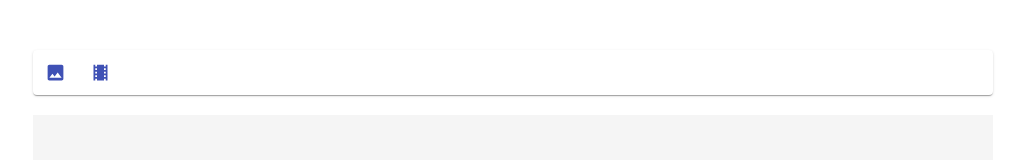
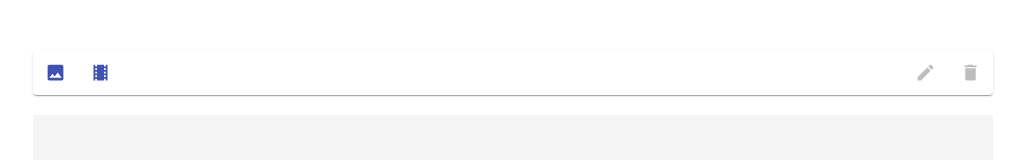
Before and after one commit to MuJungHo/web-signage, a React app: page / in a window 1280 px wide. Shown: the top 160 px of the page, without its empty margins (127-1152 px from the left). Built offline with nearby package versions, Linux system fonts and the light colour scheme.

Commit message:
Action Bar 新增編輯 & 刪除按鈕

```diff
--- a/package.json
+++ b/package.json
@@ -2,7 +2,7 @@
   "name": "web-signage",
   "version": "0.0.1",
   "private": true,
-  "homepage": "https://mujungho.github.io/web-signage",
+  "homepage": "./",
   "devDependencies": {
     "@svgr/cli": "^5.4.0",
     "enzyme": "^3.11.0",
--- a/src/Editor.js
+++ b/src/Editor.js
@@ -1,12 +1,23 @@
 import React from 'react'
-import Board from './components/editor/Board'
-import ActionBar from './components/editor/ActionBar'
+import Board from './components/Board'
+import ActionBar from './components/ActionBar'
 export default () => {
   const [layers, setLayers] = React.useState([])
+  const [activeLayer, setActiveLayer] = React.useState({})
   return (
     <div style={{ width: 960, margin: 'auto', marginTop: 50 }}>
-      <ActionBar layers={layers} setLayers={setLayers} />
-      <Board layers={layers} setLayers={setLayers} />
+      <ActionBar
+        layers={layers}
+        setLayers={setLayers}
+        activeLayer={activeLayer}
+        setActiveLayer={setActiveLayer}
+      />
+      <Board
+        layers={layers}
+        setLayers={setLayers}
+        activeLayer={activeLayer}
+        setActiveLayer={setActiveLayer}
+      />
     </div>
   )
 }
--- a/src/components/editor/ActionBar.js
+++ b/src/components/ActionBar.js
@@ -2,9 +2,10 @@ import React from 'react'
 import { IconButton, Paper } from '@material-ui/core'
 import ImageIcon from '@material-ui/icons/Image';
 import TheatersIcon from '@material-ui/icons/Theaters';
+import Editcon from '@material-ui/icons/Edit';
+import DeleteIcon from '@material-ui/icons/Delete';
 import moment from 'moment'
-export default ({ layers, setLayers }) => {
-
+export default ({ layers, setLayers, activeLayer, setActiveLayer }) => {
   return (
     <Paper>
       <IconButton color="primary" component="span"
@@ -39,6 +40,33 @@ export default ({ layers, setLayers }) => {
           }])}>
         <TheatersIcon />
       </IconButton>
+      <IconButton color="primary" component="span"
+        disabled={!activeLayer.id}
+        style={{ float: 'right' }}
+        onClick={() => {
+          setLayers([...layers.filter(layer => layer.id !== activeLayer.id)])
+          setActiveLayer({})
+        }}>
+        <DeleteIcon />
+      </IconButton>
+      <IconButton color="primary" component="span"
+        disabled={!activeLayer.id}
+        style={{ float: 'right' }}
+        onClick={() => setLayers([
+          ...layers,
+          {
+            id: moment().unix(),
+            width: 100,
+            height: 100,
+            top: 0,
+            left: 0,
+            data: {
+              type: 'video',
+              id: 0
+            }
+          }])}>
+          <Editcon />
+      </IconButton>
     </Paper>
   )
 }
--- a/src/components/editor/Board.js
+++ b/src/components/Board.js
@@ -1,8 +1,7 @@
 import React from 'react'
 import Layer from './Layer'
-export default ({ layers, setLayers }) => {
+export default ({ layers, setLayers, activeLayer, setActiveLayer }) => {
   const board = React.useRef()
-  const [activeLayer, setActiveLayer] = React.useState({})
   return (
     <svg xmlns="http://www.w3.org/2000/svg" version="1.1" width="960" height="540" ref={board} style={{ marginTop: 20 }} >
       <rect width="960" height="540" x="0" y="0" fill="#f5f5f5"></rect>
--- a/src/components/editor/Layer.js
+++ b/src/components/Layer.js
@@ -110,7 +110,7 @@ export default ({
   return (
     <g
       onFocus={() => setActiveLayer({ ...layer })}
-      onBlur={() => setActiveLayer({})}
+      // onBlur={() => setActiveLayer({})}
       style={{ outline: 'none' }}
       tabIndex="-1"
     >
```
Also changed, not shown: src/components/Anchor.js (renamed from src/components/editor/Anchor.js), src/components/Guide.js (renamed from src/components/editor/Guide.js).
